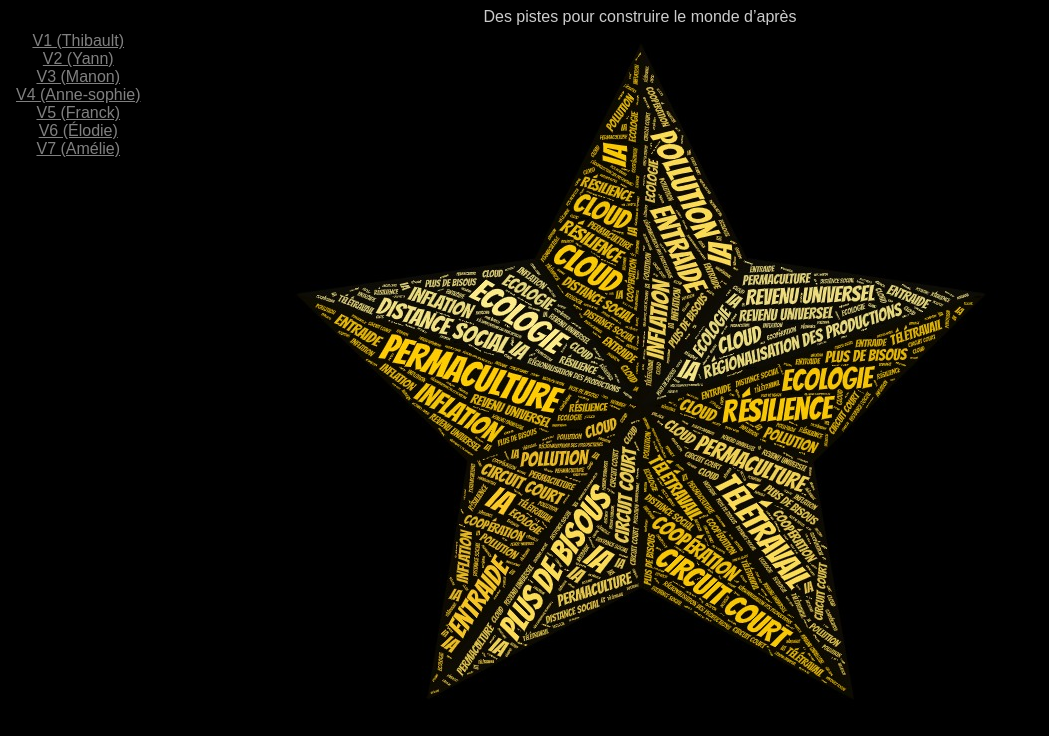
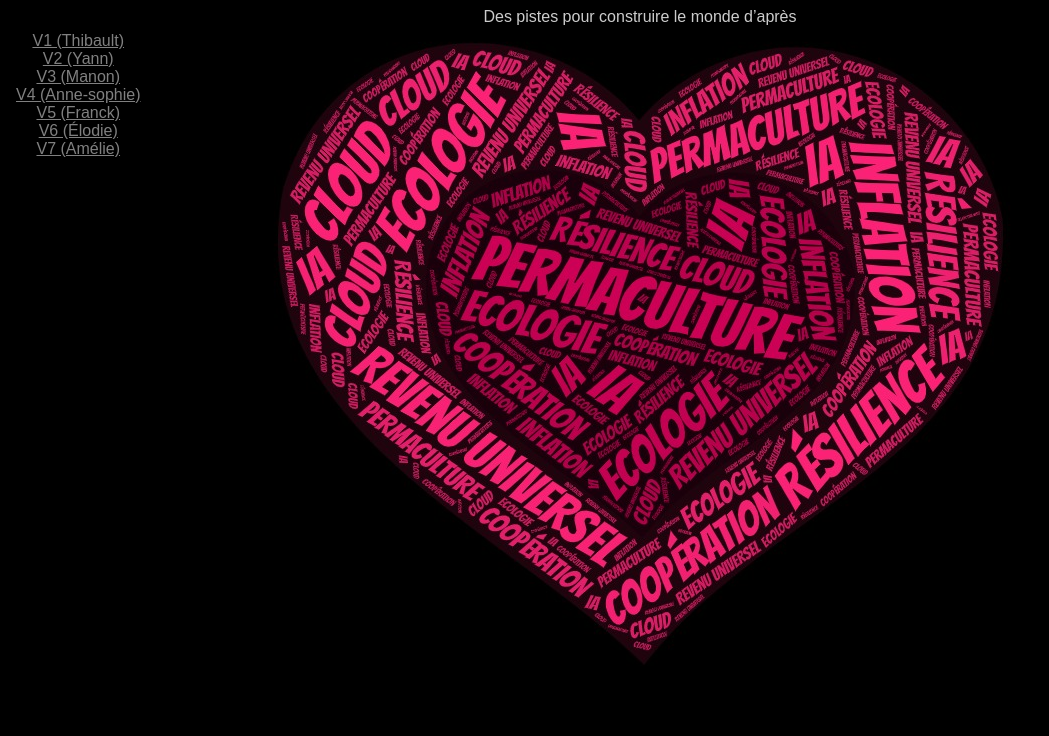
Before and after one commit to tvinchent/tvinchent.github.io, a plain HTML site: page luxaeterna/index.html in a window 1280 px wide. Shown: the whole page, without its empty margins (0-1049 px from the left). Drawn offline with Linux system fonts and the light colour scheme.

Commit message:
change default image

```diff
--- a/luxaeterna/index.html
+++ b/luxaeterna/index.html
@@ -35,7 +35,7 @@
     <div id="content">
 
 
-      <img src="lux2.jpeg" id="img">
+      <img src="lux1.jpeg" id="img">
 
     </div>
   </body>
```
